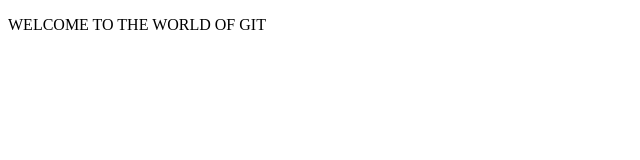
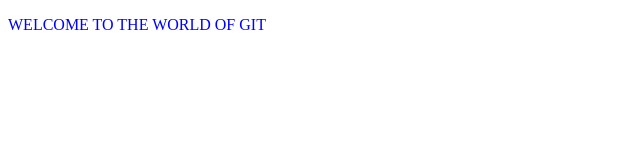
Before and after one commit to MUMA10045/XAVIER, a plain HTML site: page index.html in a window 1280 px wide. Shown: the whole page, without its empty margins (0-640 px from the left). Drawn offline with Linux system fonts and the light colour scheme.

Commit message:
added a style to the paragraph

```diff
--- a/index.html
+++ b/index.html
@@ -4,6 +4,6 @@
         <title>playing with git</title>
     </head>
     <body>
-        <p>WELCOME TO THE WORLD OF GIT</p>
+        <p style="color: blue;">WELCOME TO THE WORLD OF GIT</p>
     </body>
 </html>
```
